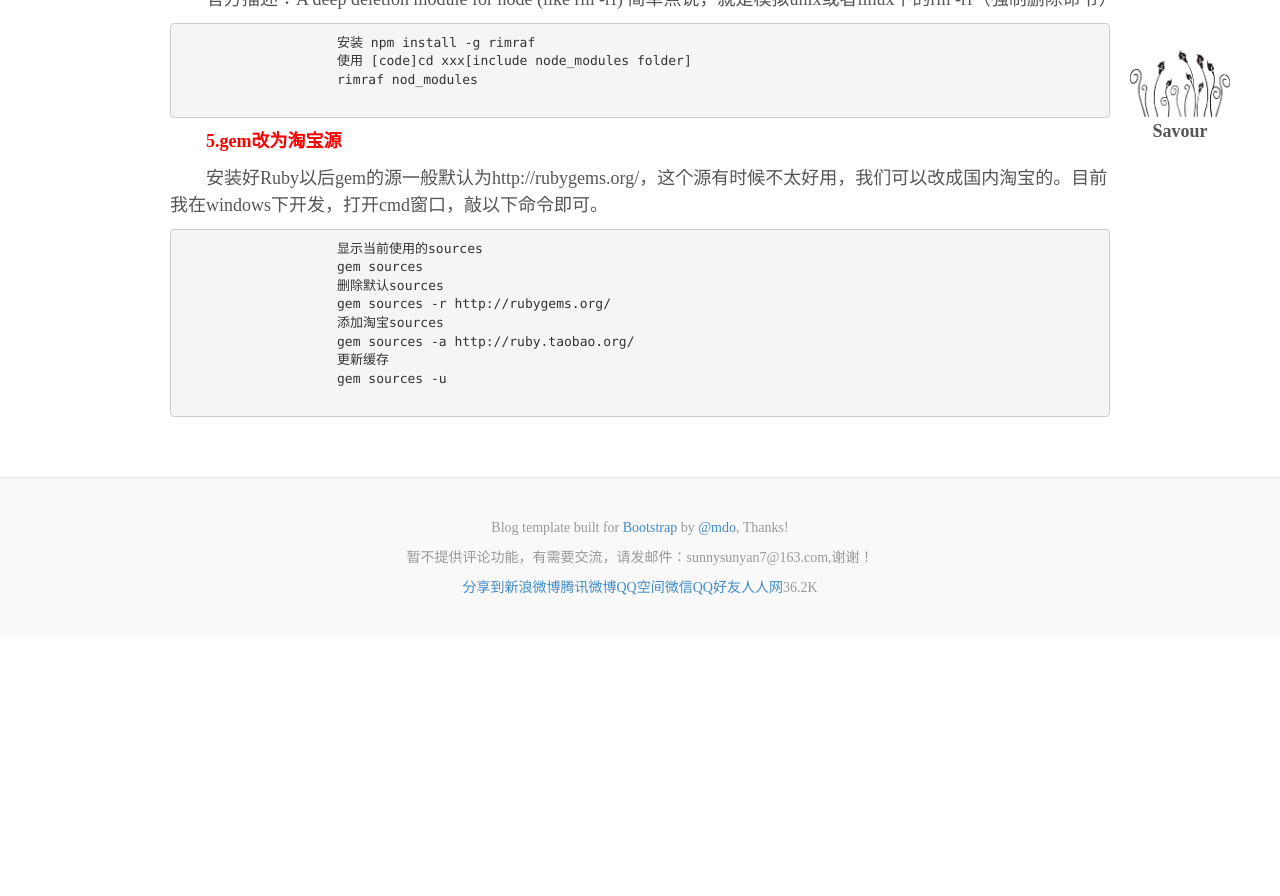
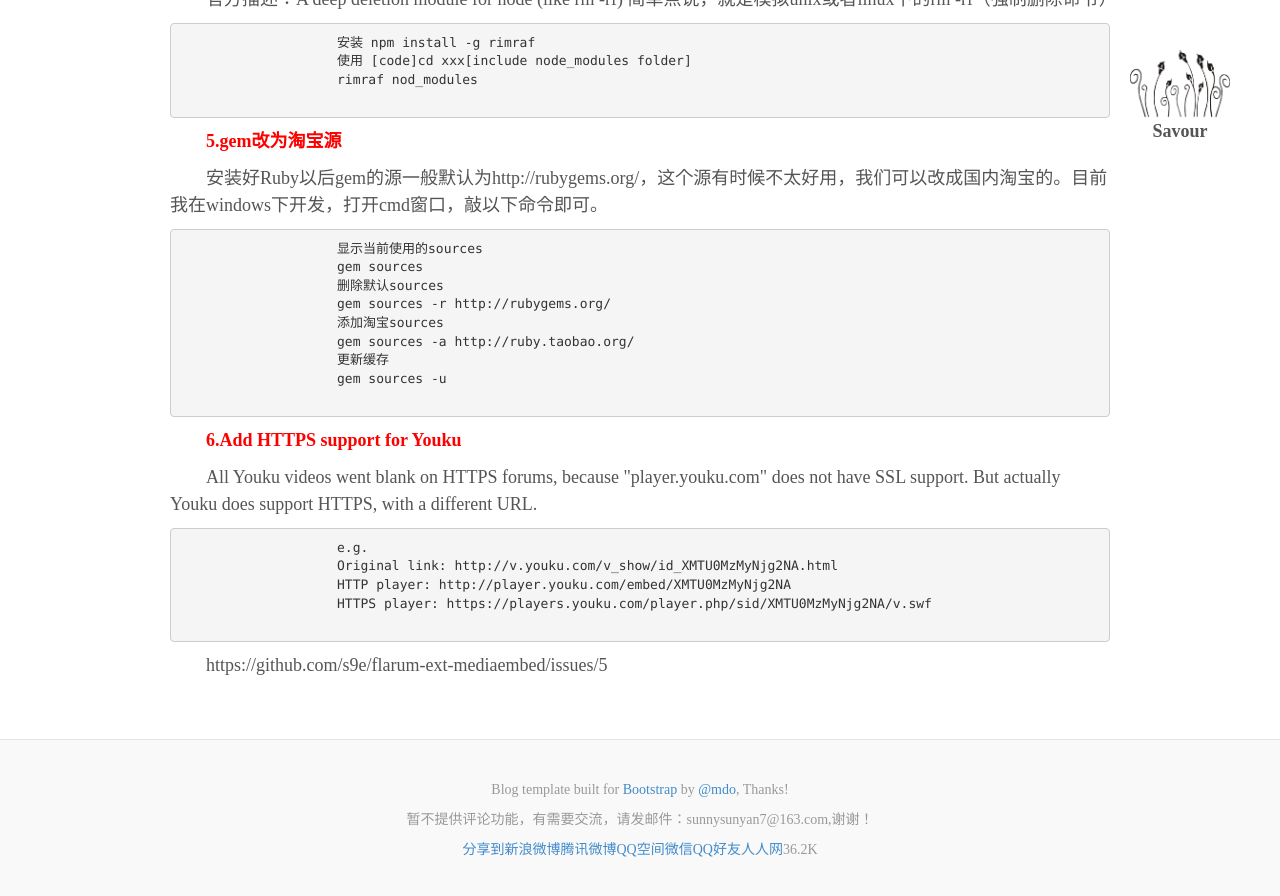
Before and after one commit to 777sunny777/sunnyblog, a Jekyll site: the page built from _posts/php/2015-03-27-6.html, in a window 1280 px wide and 900 px high, scrolled down 630 px. Shown: the top 896 px of the window. Built offline with Jekyll 4.4.1, drawn with Linux system fonts in a browser that asks for light colours; nearby versions of some CDN libraries; library files that are not in the unit come from our copies; Markdown is read by kramdown in place of the engine named in the settings; before the commit the page ends 1268 px from its top, so only the background shows below that.

Commit message:
Update 2015-03-27-6.html

```diff
--- a/_posts/php/2015-03-27-6.html
+++ b/_posts/php/2015-03-27-6.html
@@ -38,6 +38,17 @@ category: php
                     gem sources -u
                 </pre>
             </p>
+            <p class="my-p my-h">6.Add HTTPS support for Youku</p>
+            <p class="my-p">All Youku videos went blank on HTTPS forums, because "player.youku.com" does not have SSL support. But actually Youku does support HTTPS, with a different URL.</p>
+            <p class="my-p">
+                <pre>
+                    e.g.
+                    Original link: http://v.youku.com/v_show/id_XMTU0MzMyNjg2NA.html
+                    HTTP player: http://player.youku.com/embed/XMTU0MzMyNjg2NA
+                    HTTPS player: https://players.youku.com/player.php/sid/XMTU0MzMyNjg2NA/v.swf
+                </pre>
+            </p>
+            <p class="my-p">https://github.com/s9e/flarum-ext-mediaembed/issues/5</p>
         </div><!-- /.blog-main -->
     </div>
 </div>
```
